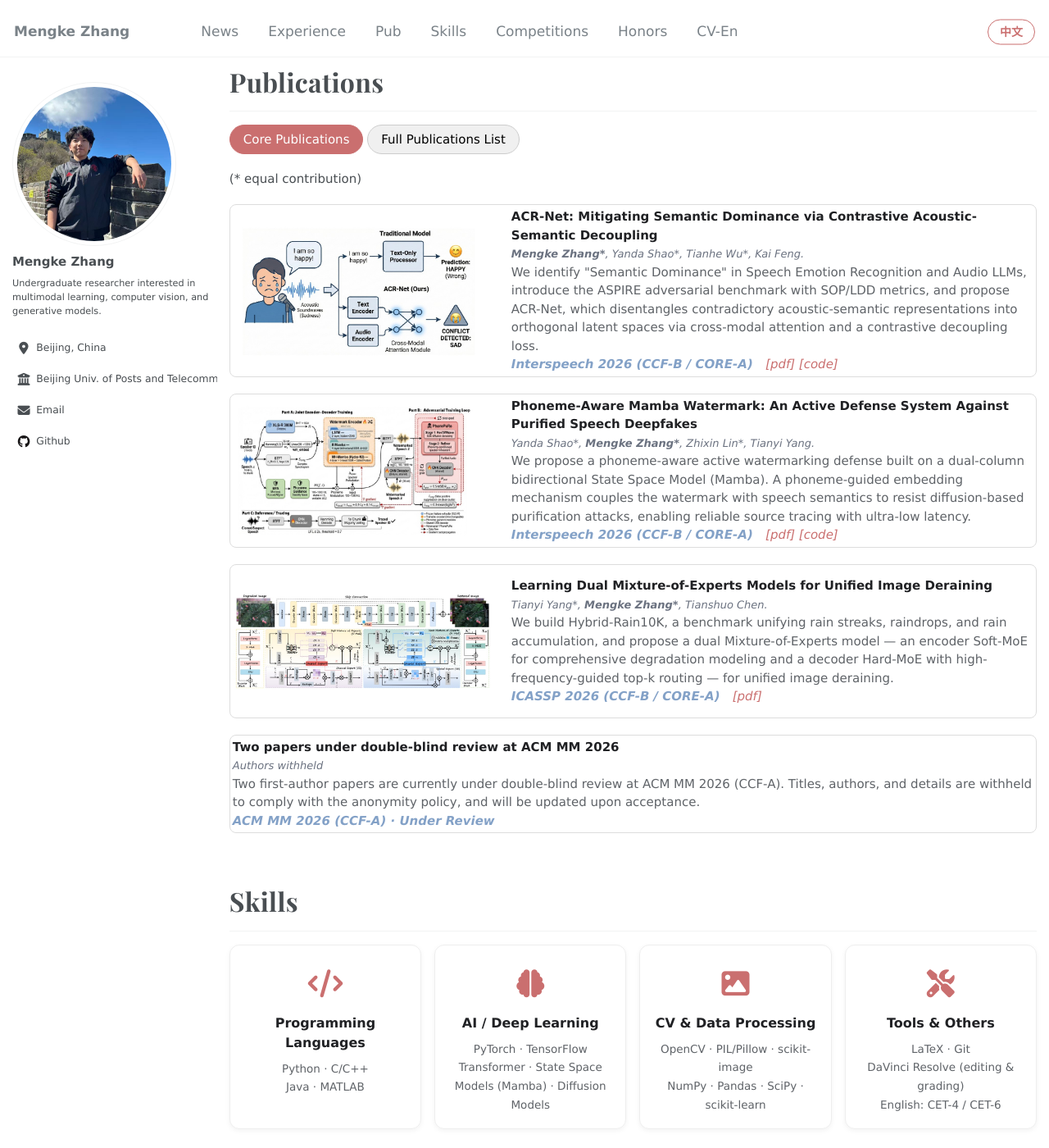
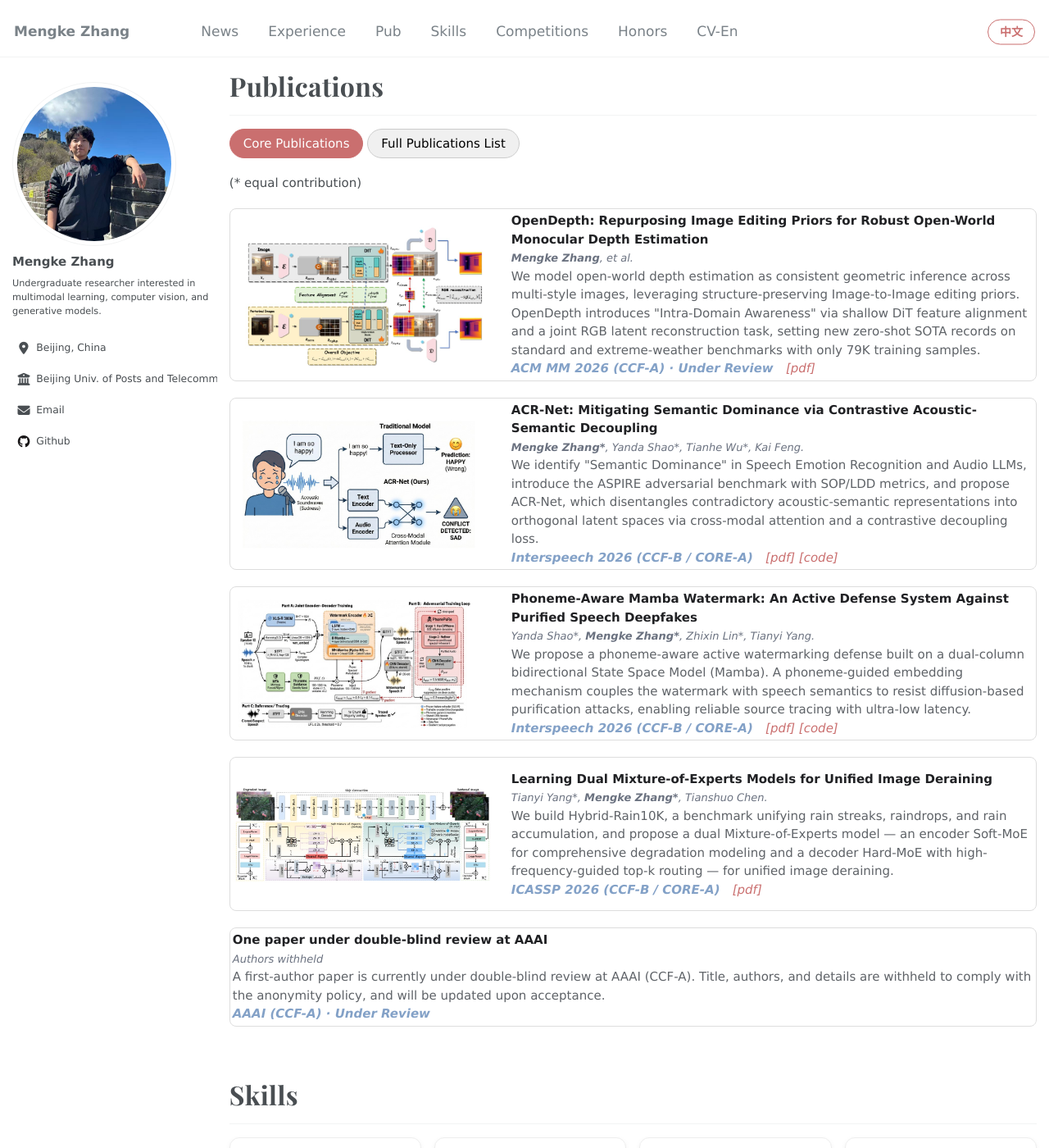
Before and after one commit to zmkshakespar/zmkshakespar.github.io, a Jekyll site: the page built from _pages/about.md, in a window 1280 px wide and 1400 px high, scrolled down 1806 px. Shown: the whole window at 82% size. Built offline with Jekyll 4.4.1, drawn with Linux system fonts in a browser that asks for light colours; some web fonts are replaced; our own code applies the rules of GitHub Pages for plain Markdown files; some of the changed text lies outside the part shown.

Commit message:
Add OpenDepth publication with figure and PDF; change remaining under-review paper to AAAI
Co-authored-by: Cursor <cursoragent@cursor.com>

```diff
--- a/_pages/about.md
+++ b/_pages/about.md
@@ -22,7 +22,7 @@ News
 
 <li><span class="news-date"><em>2026.06</em></span> 🎉 Joined the <a href="https://meweb.hku.hk/zljiang/">MIRoC Lab</a> at HKU as a research intern, working on 3D reconstruction from ultrasound images.</li>
 
-<li><span class="news-date"><em>2026.04</em></span> 📄 Two papers submitted to <b>ACM MM 2026</b> (CCF-A) and are currently under double-blind review.</li>
+<li><span class="news-date"><em>2026.04</em></span> 📄 <b>OpenDepth</b> submitted to <b>ACM MM 2026</b> (CCF-A); another first-author paper is under double-blind review at <b>AAAI</b> (CCF-A).</li>
 
 <li><span class="news-date"><em>2026.03</em></span> 🎉 Two papers (<b>ACR-Net</b> & <b>Phoneme-Aware Mamba Watermark</b>) accepted to <b>Interspeech 2026</b>.</li>
 
@@ -124,6 +124,24 @@ Publications
 <div class="publication-card" data-category="all">
   <div style="display: flex; align-items: center;">
     <div class="pub-media-rotator" data-interval="4000" style="position: relative; width: 320px; height: 180px; margin-right: 20px; border-radius: 8px; overflow: hidden; flex: 0 0 auto;">
+      <img src="images/pub_opendepth.png" alt="OpenDepth" style="width: 320px; height: 180px; object-fit: contain; display: block; margin: 0 auto;">
+    </div>
+    <div>
+      <strong>OpenDepth: Repurposing Image Editing Priors for Robust Open-World Monocular Depth Estimation</strong><br>
+      <i style="font-size: 13px;">
+        <strong>Mengke Zhang</strong>, et al.
+      </i><br>
+      We model open-world depth estimation as consistent geometric inference across multi-style images, leveraging structure-preserving Image-to-Image editing priors. OpenDepth introduces "Intra-Domain Awareness" via shallow DiT feature alignment and a joint RGB latent reconstruction task, setting new zero-shot SOTA records on standard and extreme-weather benchmarks with only 79K training samples.
+      <br>
+      <b><i style="color:#83a1c7;">ACM MM 2026 (CCF-A) · Under Review &nbsp;</i></b>
+      <a href="files/OpenDepth_ACMMM2026.pdf" target="_blank"><em>[pdf]</em></a>
+    </div>
+  </div>
+</div>
+
+<div class="publication-card" data-category="all">
+  <div style="display: flex; align-items: center;">
+    <div class="pub-media-rotator" data-interval="4000" style="position: relative; width: 320px; height: 180px; margin-right: 20px; border-radius: 8px; overflow: hidden; flex: 0 0 auto;">
       <img src="images/pub_acrnet.png" alt="ACR-Net" style="width: 320px; height: 180px; object-fit: contain; display: block; margin: 0 auto;">
     </div>
     <div>
@@ -179,11 +197,11 @@ Publications
 
 <div class="publication-card" data-category="all">
   <div>
-    <strong>Two papers under double-blind review at ACM MM 2026</strong><br>
+    <strong>One paper under double-blind review at AAAI</strong><br>
     <i style="font-size: 13px;">Authors withheld</i><br>
-    Two first-author papers are currently under double-blind review at ACM MM 2026 (CCF-A). Titles, authors, and details are withheld to comply with the anonymity policy, and will be updated upon acceptance.
+    A first-author paper is currently under double-blind review at AAAI (CCF-A). Title, authors, and details are withheld to comply with the anonymity policy, and will be updated upon acceptance.
     <br>
-    <b><i style="color:#83a1c7;">ACM MM 2026 (CCF-A) · Under Review &nbsp;</i></b>
+    <b><i style="color:#83a1c7;">AAAI (CCF-A) · Under Review &nbsp;</i></b>
   </div>
 </div>
 
@@ -192,6 +210,13 @@ Publications
 
 <div id="full-publications" class="publication-view" data-publication-view="list" hidden>
   <ul class="full-publication-list">
+    <li>
+      <span class="pub-list-badge">ACM MM 2026</span>
+      <span class="pub-list-title">OpenDepth: Repurposing Image Editing Priors for Robust Open-World Monocular Depth Estimation</span><br>
+      <span class="pub-list-authors"><strong>Mengke Zhang</strong>, et al.</span>
+      <span class="pub-list-note">CCF-A · Under Review.</span>
+      <span class="pub-list-links"><a href="files/OpenDepth_ACMMM2026.pdf" target="_blank">[pdf]</a></span>
+    </li>
     <li>
       <span class="pub-list-badge">Interspeech 2026</span>
       <span class="pub-list-title">ACR-Net: Mitigating Semantic Dominance via Contrastive Acoustic-Semantic Decoupling</span><br>
@@ -214,8 +239,8 @@ Publications
       <span class="pub-list-links"><a href="files/DualMoE_Unified-Image-Deraining_ICASSP2026.pdf" target="_blank">[pdf]</a></span>
     </li>
     <li>
-      <span class="pub-list-badge">ACM MM 2026</span>
-      <span class="pub-list-title">Two papers under double-blind review (details withheld for anonymity)</span><br>
+      <span class="pub-list-badge">AAAI</span>
+      <span class="pub-list-title">One paper under double-blind review (details withheld for anonymity)</span><br>
       <span class="pub-list-authors">Authors withheld</span>
       <span class="pub-list-note">CCF-A · Under Review.</span>
     </li>
```
Also changed, not shown: _pages/about_zh.md (+31 -6 lines), images/pub_opendepth.png (added), 1 other file.
